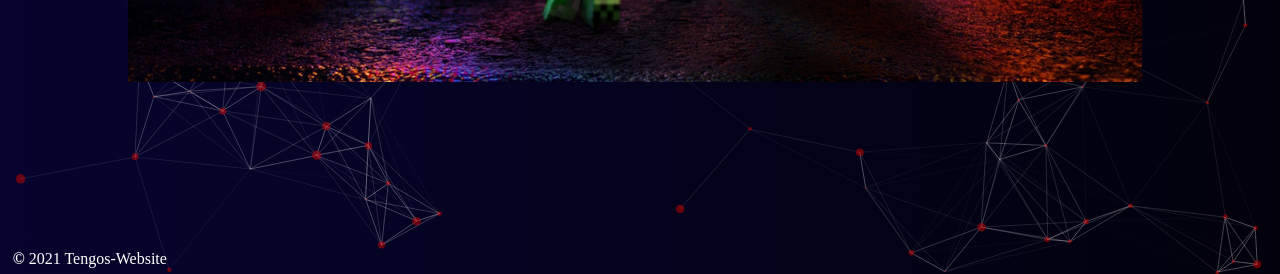
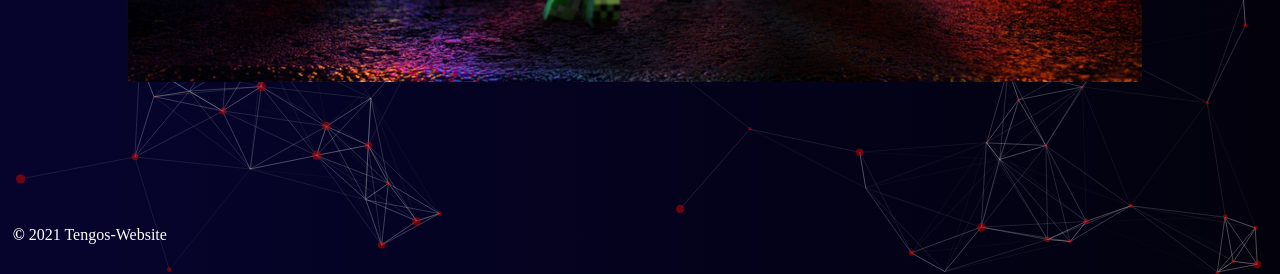
Before and after one commit to tengolomidze/tengos-webiste, a plain HTML site: page index.html in a window 1280 px wide. Shown: the part 526-800 px from the top of the page. Drawn offline with Linux system fonts and the light colour scheme; animation ran at ten frames a second; a web font is replaced by a local one.

Commit message:
Update index_style.css

```diff
--- a/css/index_style.css
+++ b/css/index_style.css
@@ -408,7 +408,7 @@ left: -100vw;
 #copi{
     position: fixed;
     left: 1vw;
-    top: 97vh;
+    top: 94vh;
     color: white;
     z-index: 10;
 }
```
